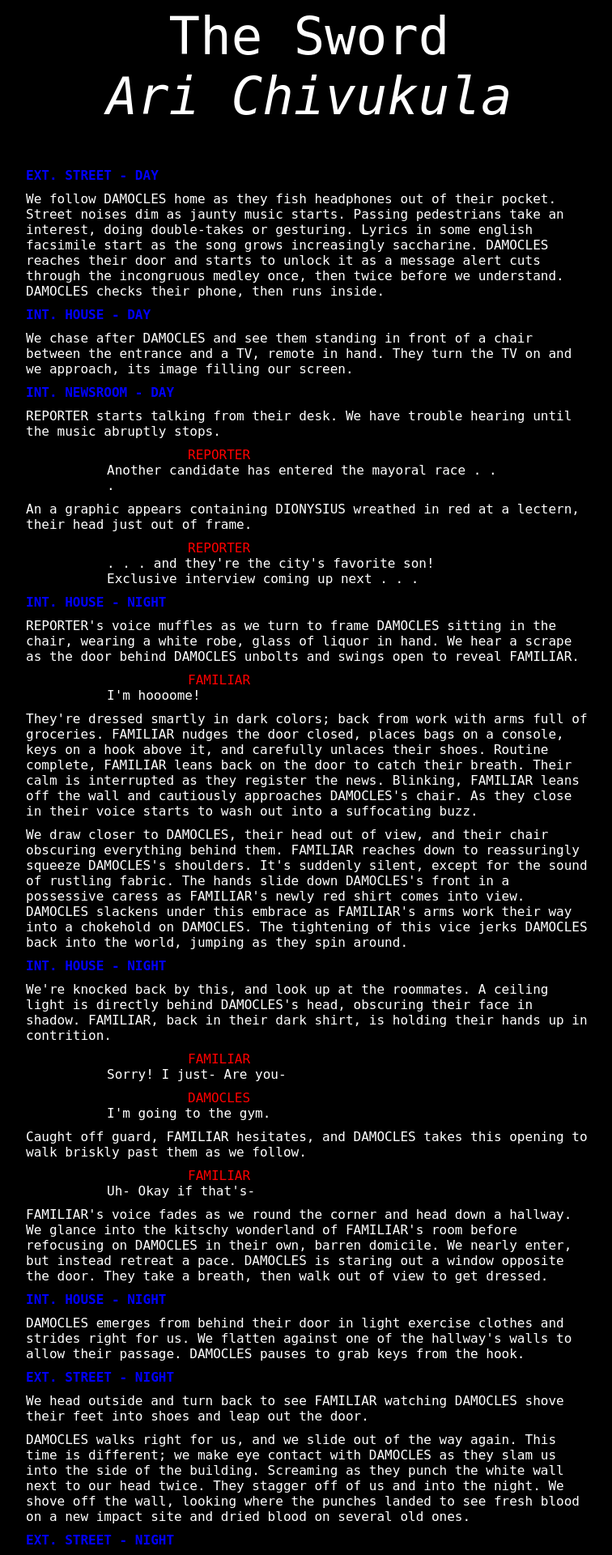
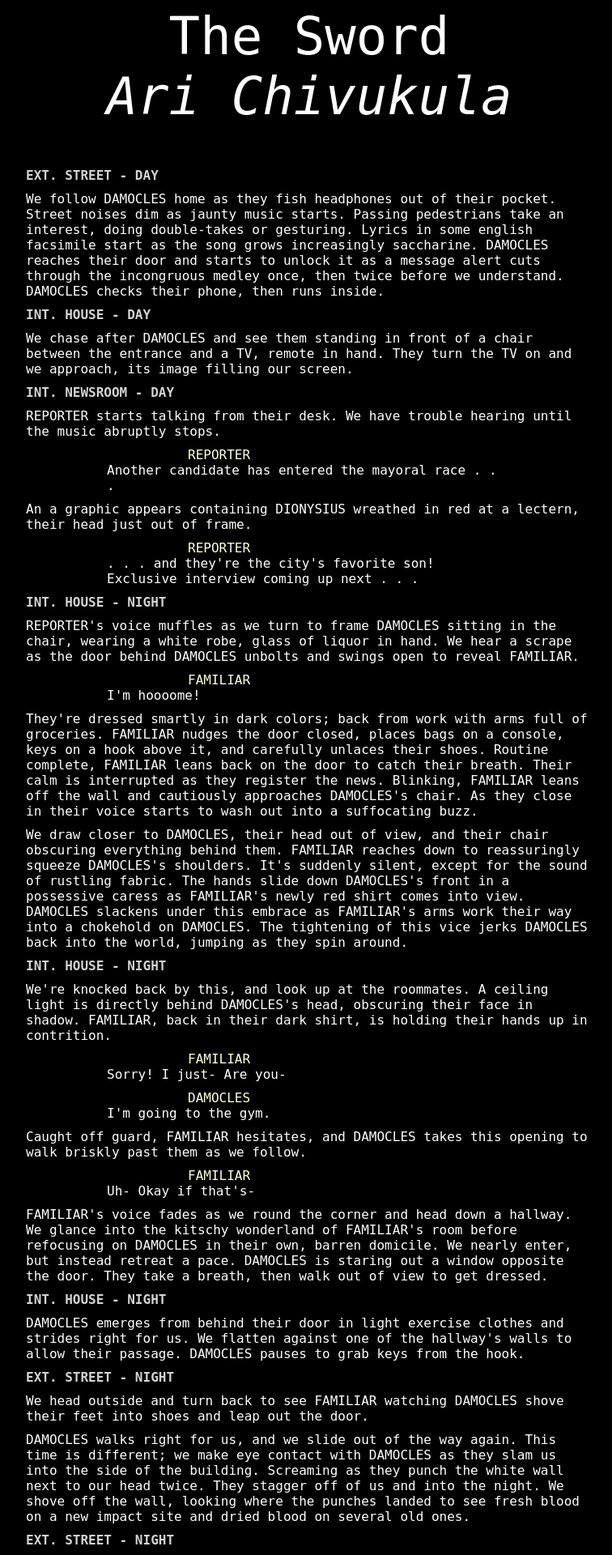
Before and after one commit to AriChivukula/FadeIn, a Jekyll site: the page built from index.md, in a window 1280 px wide. Shown: the top 1920 px of the page at 81% size, without its empty margins (258-1014 px from the left). Built offline with Jekyll 4.4.1, drawn with Linux system fonts in a browser that asks for light colours.

Commit message:
Update default.html

```diff
--- a/_layouts/default.html
+++ b/_layouts/default.html
@@ -21,10 +21,10 @@
         text-align: center;
       }
       .character-name {
-        color: red;
+        color: LightYellow;
       }
       .location-name {
-        color: blue;
+        color: LightGray;
       }
       .located {
         font-weight: bolder;
```
